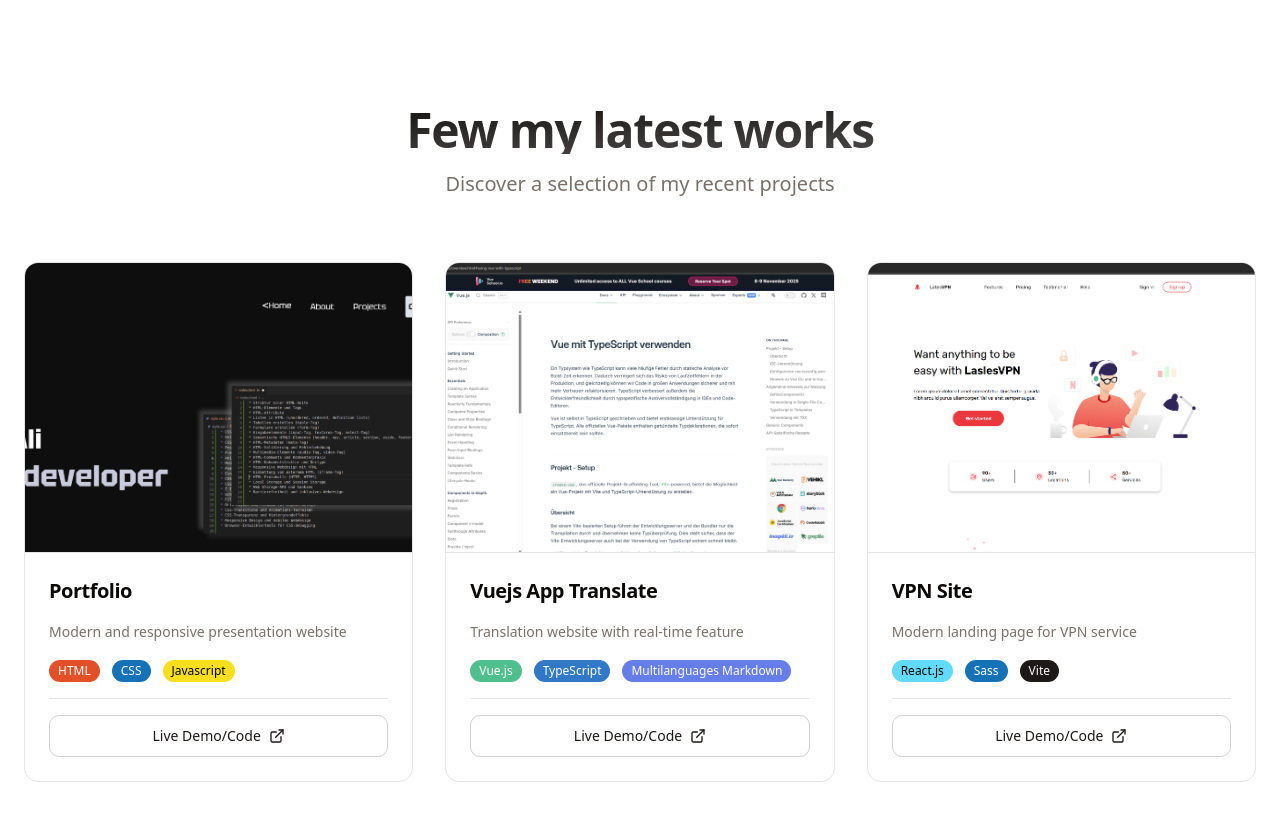
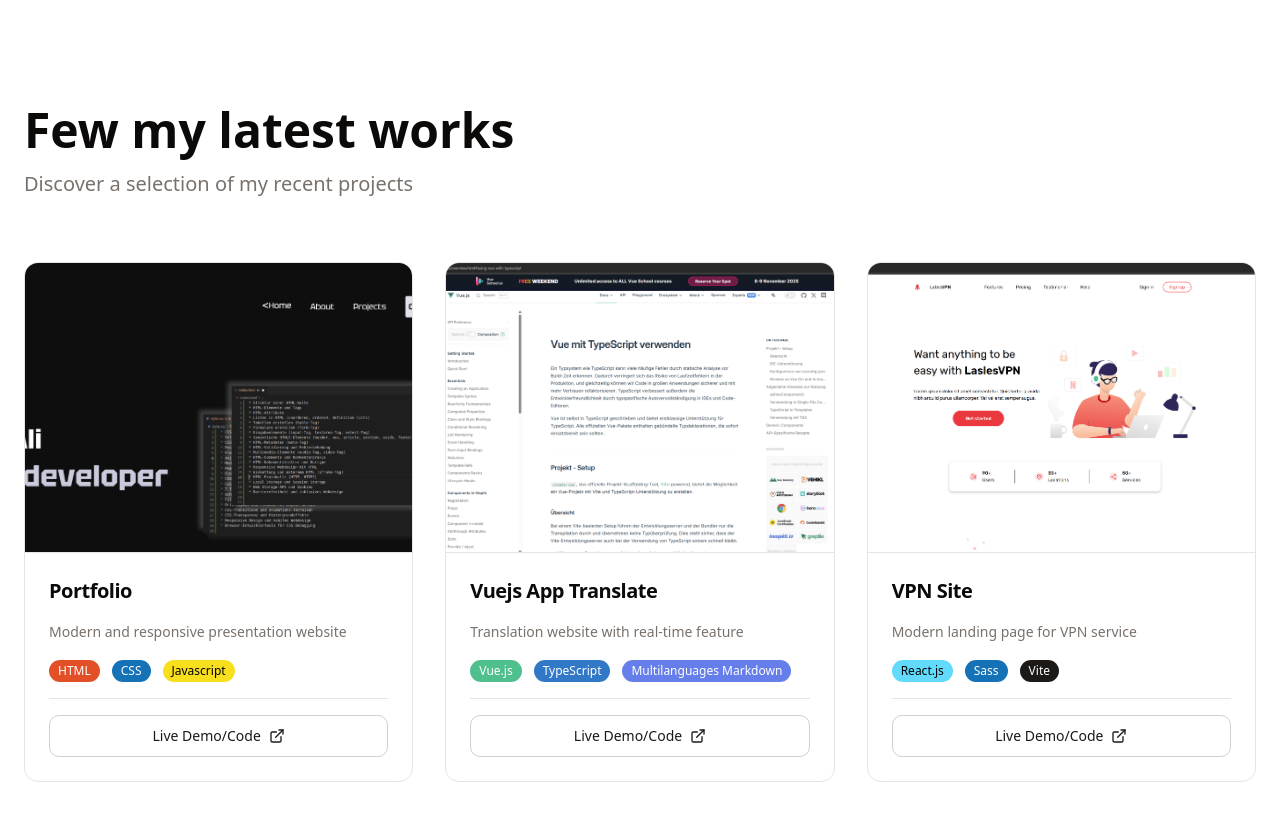
Before and after one commit to Hossaini1/portfolio-website, a Next.js app: page /about in a window 1280 px wide. Shown: the part 1838-2658 px from the top of the page. Built offline with nearby package versions, Linux system fonts and the light colour scheme.

Commit message:
font angepasst

```diff
--- a/app/[lang]/layout.tsx
+++ b/app/[lang]/layout.tsx
@@ -78,7 +78,7 @@ export default async function RootLayout({
   return (
     <html lang={lang} suppressHydrationWarning >
       <body
-        className={`antialiased ${montserrat.variable} ${poppins.variable} font-sans`}
+        className="font-sans antialiased "
         dir={lang === "fa" ? "rtl" : "ltr"}
       >
         <ThemeProvider
--- a/components/projectssection/projects-section.tsx
+++ b/components/projectssection/projects-section.tsx
@@ -5,9 +5,9 @@ import Link from "next/link";
 import { ExternalLink } from "lucide-react";
 import { useMemo, memo } from "react";
 
-import portfolioImage from '@/public/uploads/portfolio.png';
-import vpnImage from '@/public//uploads/vpn-site.png';
-import translateImage from '@/public//uploads/vue-translate.png';
+import portfolioImage from "@/public/uploads/portfolio.png";
+import vpnImage from "@/public//uploads/vpn-site.png";
+import translateImage from "@/public//uploads/vue-translate.png";
 
 interface Project {
   title: string;
@@ -25,7 +25,7 @@ interface ProjectsSectionProps {
 const PROJECT_IMAGES = {
   portfolio: portfolioImage,
   vpn: vpnImage,
-  translate: translateImage
+  translate: translateImage,
 } as const;
 
 const STATIC_PROJECTS: ReadonlyArray<Project> = [
@@ -35,7 +35,7 @@ const STATIC_PROJECTS: ReadonlyArray<Project> = [
     category: "Frontend",
     technologies: ["HTML", "CSS", "Javascript"],
     image: PROJECT_IMAGES.portfolio,
-    demoUrl: "https://your-portfolio.com"
+    demoUrl: "https://your-portfolio.com",
   },
   {
     title: "Vuejs App Translate",
@@ -43,7 +43,7 @@ const STATIC_PROJECTS: ReadonlyArray<Project> = [
     category: "Web Development",
     technologies: ["Vue.js", "TypeScript", "Multilanguages Markdown"],
     image: PROJECT_IMAGES.translate,
-    demoUrl: "https://translate-app.com"
+    demoUrl: "https://translate-app.com",
   },
   {
     title: "VPN Site",
@@ -51,33 +51,31 @@ const STATIC_PROJECTS: ReadonlyArray<Project> = [
     category: "Frontend",
     technologies: ["React.js", "Sass", "Vite"],
     image: PROJECT_IMAGES.vpn,
-    demoUrl: "https://vpn-landing.com"
-  }
+    demoUrl: "https://vpn-landing.com",
+  },
 ] as const;
 
 const TECH_MAP: Readonly<Record<string, string>> = {
-  'html': 'html',
-  'css': 'css',
-  'javascript': 'javascript',
-  'vue.js': 'vue',
-  'typescript': 'typescript',
-  'react.js': 'react',
-  'react': 'react',
-  'sass': 'css',
-  'vite': 'default',
-  'multilanguages markdown': 'multilanguage'
+  html: "html",
+  css: "css",
+  javascript: "javascript",
+  "vue.js": "vue",
+  typescript: "typescript",
+  "react.js": "react",
+  react: "react",
+  sass: "css",
+  vite: "default",
+  "multilanguages markdown": "multilanguage",
 } as const;
-
 
 const ProjectCard = memo(({ project }: { project: Project }) => {
   const getTechVariant = (tech: string): string => {
     const normalizedTech = tech.toLowerCase();
-    return TECH_MAP[normalizedTech] || 'secondary';
+    return TECH_MAP[normalizedTech] || "secondary";
   };
 
   return (
     <article className="group flex flex-col w-full border border-border rounded-xl overflow-hidden  transition-all duration-300 bg-background hover:translate-y-[-4px]">
-
       <div className="relative w-full aspect-[4/3] bg-muted overflow-hidden">
         <Image
           src={project.image}
@@ -133,17 +131,16 @@ const ProjectCard = memo(({ project }: { project: Project }) => {
   );
 });
 
-ProjectCard.displayName = 'ProjectCard';
+ProjectCard.displayName = "ProjectCard";
 
 const ProjectsSection = ({ t }: ProjectsSectionProps) => {
-
   const projects = useMemo((): ReadonlyArray<Project> => {
     return STATIC_PROJECTS.map((staticProject, index) => {
       const dynamicDescription = t?.Projects?.[index]?.description;
 
       return {
         ...staticProject,
-        description: dynamicDescription || staticProject.description
+        description: dynamicDescription || staticProject.description,
       };
     });
   }, [t?.Projects]);
@@ -152,21 +149,18 @@ const ProjectsSection = ({ t }: ProjectsSectionProps) => {
     <section className="min-h-screen flex items-center justify-center py-12 px-6">
       <div className="w-full max-w-7xl">
         {/* Header Section */}
-        <header className="text-center mb-12 md:mb-16">
-          <h1 className="text-4xl sm:text-5xl font-bold tracking-tight bg-gradient-to-br from-foreground to-foreground/70 bg-clip-text text-transparent">
+        <header className="text-center md:text-start mb-12 md:mb-16">
+          <h1 className="text-4xl sm:text-5xl font-bold ">
             {t?.title ?? "My Latest Projects"}
           </h1>
-          <p className="text-xl text-muted-foreground mt-4 max-w-2xl mx-auto">
+          <p className="text-xl text-muted-foreground mt-4 max-w-2xl  md:mx-0">
             {t?.subtitle ?? "Discover a selection of my recent projects"}
           </p>
         </header>
 
         <div className="grid grid-cols-1 md:grid-cols-2 lg:grid-cols-3 gap-6 md:gap-8">
           {projects.map((project) => (
-            <ProjectCard
-              key={project.title}
-              project={project}
-            />
+            <ProjectCard key={project.title} project={project} />
           ))}
         </div>
       </div>
```
